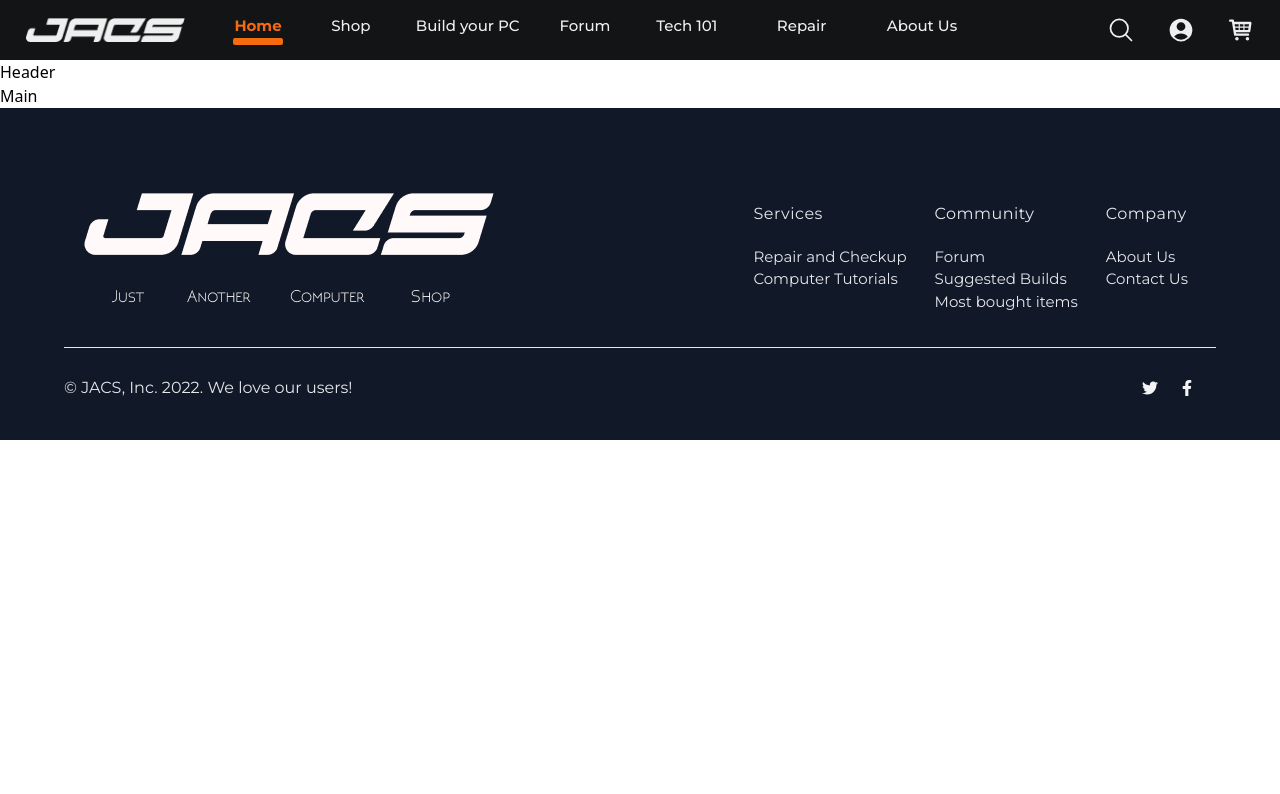
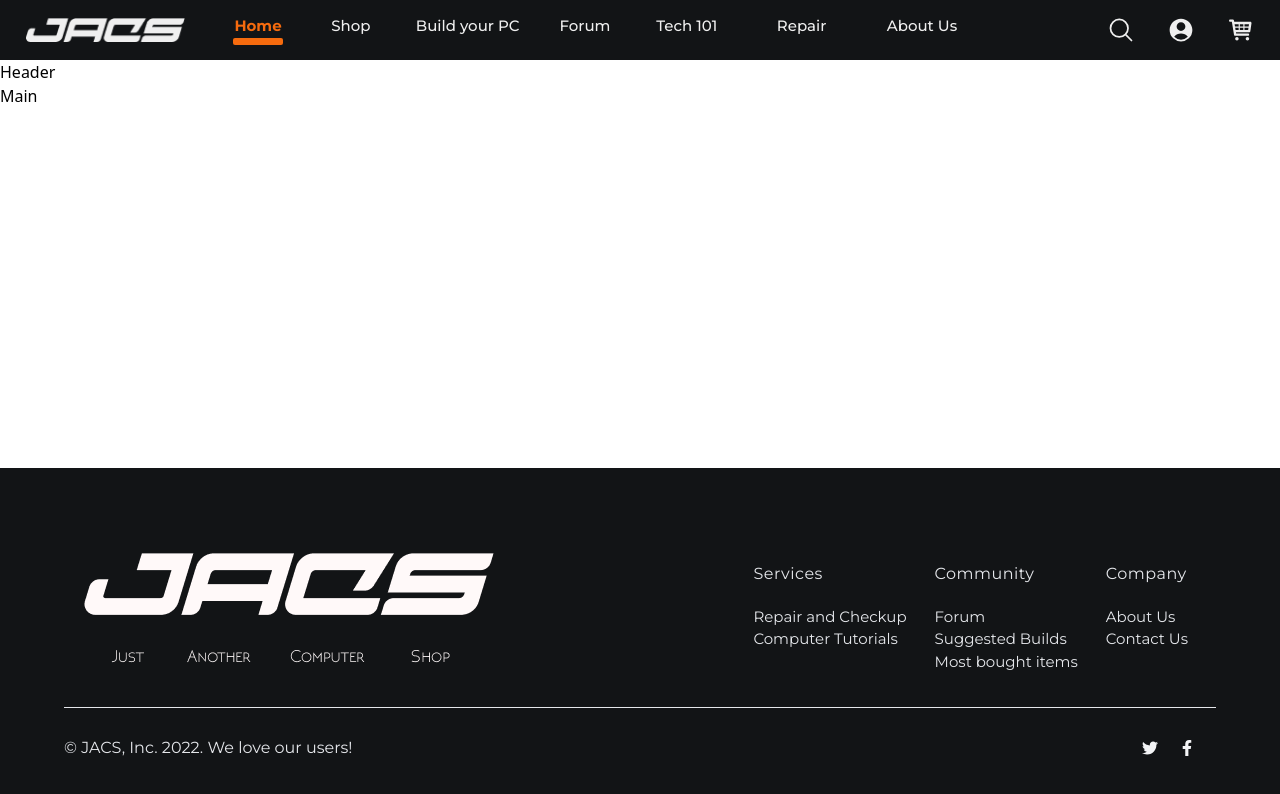
Before and after one commit to keanknowsss/JACS-FE, a React (Create React App) app: page / in a window 1280 px wide. Shown: the top 794 px of the page. Built offline with nearby package versions, Linux system fonts and the light colour scheme.

Commit message:
Sticky bottom Footer - Might change to only fixed

```diff
--- a/src/components/Footer/Footer.js
+++ b/src/components/Footer/Footer.js
@@ -1,14 +1,16 @@
 import React from "react";
+
 import "./Footer.module.scss";
-
 import FooterLogo from "../../assets/images/footer logo.png"
 
 const Footer = () => {
   return (
-    <footer>
-      <div className="p-10 bg-gray-900 text-gray-200">
+    <>
+      <footer className="fixed bottom-0 inset-x-0">
+        <div className="p-10 bg-background text-gray-200">
           <div className="max-w-6xl mx-auto">
             <div className=" py-6 flex flex-col lg:flex-row justify-between items-center">
+
               <div className="my-5 lg:mx-5">
                   <img src={FooterLogo} alt="footer-logo" />
               </div>
@@ -75,6 +77,8 @@ const Footer = () => {
 
         </div>
       </footer>
+    </>
+
 
   )
 }
--- a/src/pages/Home.js
+++ b/src/pages/Home.js
@@ -1,6 +1,6 @@
 import { useEffect } from "react";
-import Navbar from "../components/Navbar";
-import { Footer } from "../components/Footer";
+
+import { Footer } from "../components/Footer"
 
 const Home = () => {
     useEffect(() => {
```
Also changed, not shown: src/routes/index.js (line endings or trailing spaces). Lines whose indentation alone changed are shown as unchanged.
